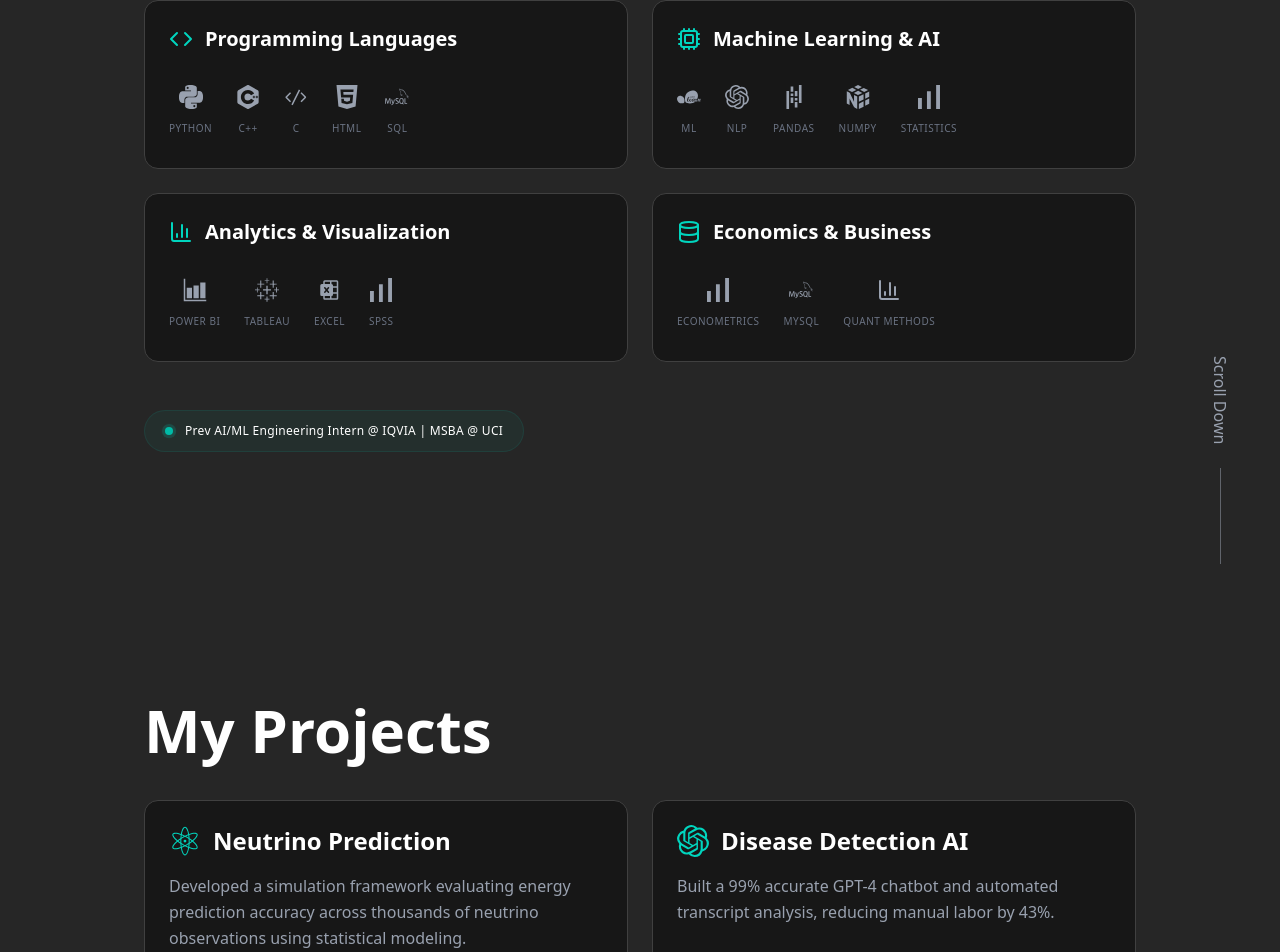
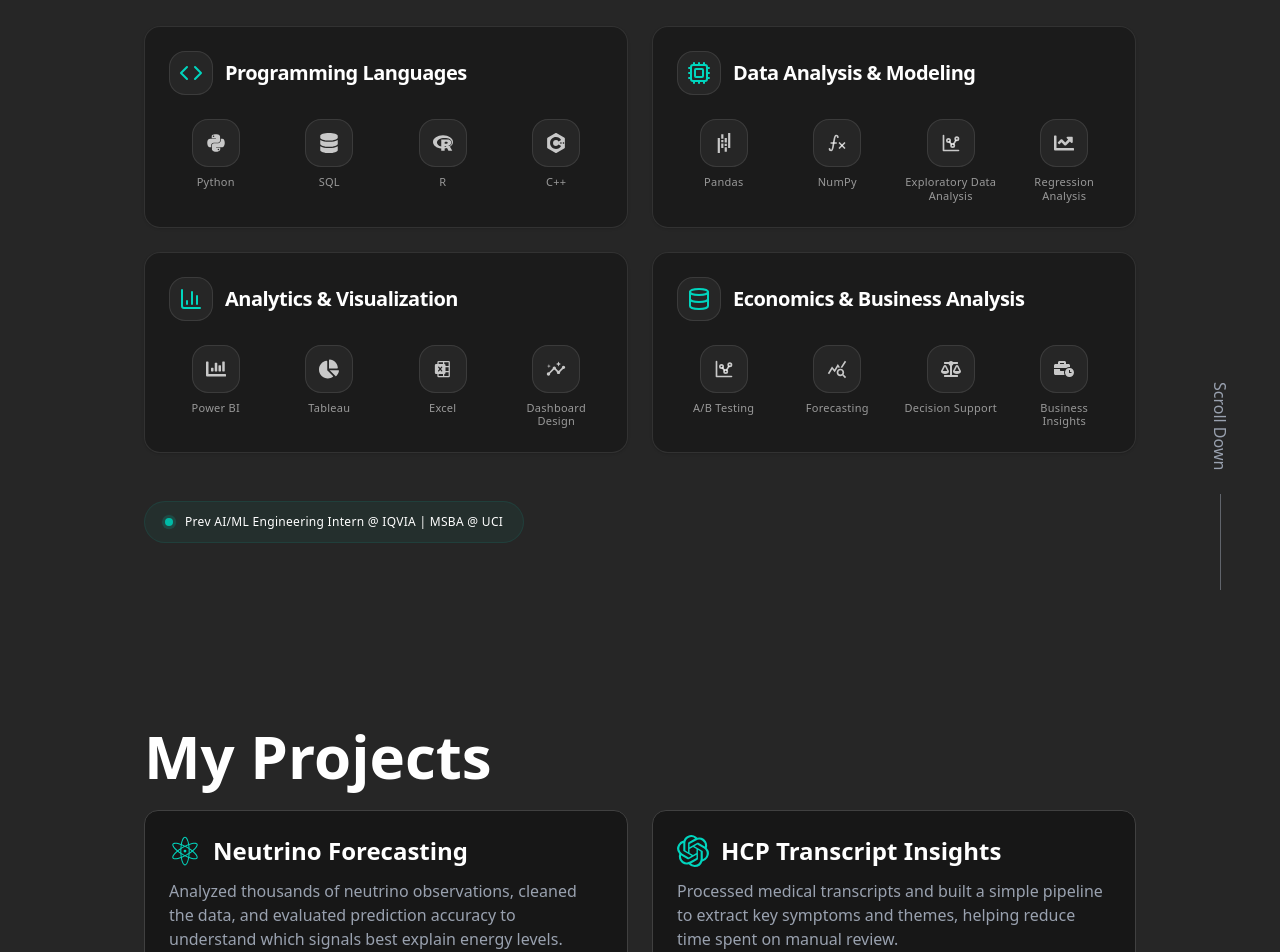
Before and after one commit to mvardham-jpg/personal-porfolio, a Next.js app: page / in a window 1280 px wide. Shown: the part 1796-2748 px from the top of the page. Built offline with nearby package versions, Linux system fonts and the light colour scheme; no server answers.

Commit message:
Update portfolio content and projects section

```diff
--- a/components/ui/contact.jsx
+++ b/components/ui/contact.jsx
@@ -54,7 +54,7 @@
 
             <div className="flex items-center gap-4 p-3 rounded-xl hover:bg-neutral-800 transition">
               <MapPin className="w-6 h-6 text-teal-400 flex-shrink-0" />
-              <span className="text-gray-300">Irvine, California</span>
+              <span className="text-gray-300">Los Angeles, CA</span>
             </div>
           </div>
 
--- a/components/ui/footer.jsx
+++ b/components/ui/footer.jsx
@@ -5,7 +5,7 @@
     <div className='w-full bg-neutral-700'>
         <div className='max-w-7xl mx-auto p-6 flex justify-center items-center'>
             <p className='text-gray-400 text-sm'>
-                &copy; 2025 Charan Vardham. All rights reserved.
+                &copy; 2026 Manasvi Vardham. All rights reserved.
             </p>
         </div>
     </div>
--- a/components/ui/projects.jsx
+++ b/components/ui/projects.jsx
@@ -1,132 +1,94 @@
-import React from 'react'
-import LeftScroll from './leftscroll'
-import { GiCycle, GiArtificialIntelligence, GiAtom } from "react-icons/gi";
-import { SiPytorch, SiPython, SiPandas, SiNumpy, SiFastapi, SiMongodb, SiNextdotjs, SiTailwindcss, SiScikitlearn, SiOpenai, SiSimpleanalytics } from "react-icons/si";
-import { MdOutlineAnalytics, MdFlightTakeoff, MdBarChart } from "react-icons/md";
-import { ExternalLink } from 'lucide-react';
+import React from "react"
+import LeftScroll from "./leftscroll"
+import { GiArtificialIntelligence, GiAtom } from "react-icons/gi"
+import {
+  SiPython,
+  SiPandas,
+  SiNumpy,
+  SiScikitlearn,
+  SiOpenai,
+  SiSimpleanalytics
+} from "react-icons/si"
+import { MdOutlineAnalytics, MdFlightTakeoff, MdBarChart } from "react-icons/md"
 
 const Projects = () => {
   return (
-    <div className='min-h-screen flex flex-col items-start max-w-7xl mx-auto p-6 lg:px-36 pt-24 relative overflow-hidden'>
+    <div className="min-h-screen flex flex-col items-start max-w-7xl mx-auto p-6 lg:px-36 pt-24 relative overflow-hidden">
+
       <div className="hidden lg:block">
-        <LeftScroll to='#contact'/>
+        <LeftScroll to="#contact" />
       </div>
 
-      <h1 className='text-4xl md:text-6xl font-bold text-left mb-4 text-white'>My Projects</h1>
-      <div className='grid grid-cols-1 md:grid-cols-2 gap-6 mt-6 w-full pb-20'>
+      <h1 className="text-4xl md:text-6xl font-bold text-left mb-6 text-white">
+        My Projects
+      </h1>
 
-        {/* Neutrino Energy Prediction Project */}
-        <div className='relative group bg-neutral-900 flex flex-col border border-neutral-700 rounded-xl hover:border-teal-400 transition-colors p-6 h-full'>
-          <div className='mb-4'>
-            <h2 className='text-2xl font-bold text-white flex items-center gap-3'>
-              <GiAtom className="w-8 h-8 text-teal-400 flex-shrink-0"/>
-              Neutrino Prediction
+      <div className="grid grid-cols-1 md:grid-cols-2 gap-6 w-full pb-20">
+
+        {/* Neutrino Prediction */}
+        <div className="group bg-neutral-900 flex flex-col border border-neutral-700 rounded-xl hover:border-teal-400 transition-colors p-6">
+          <h2 className="text-2xl font-bold text-white flex items-center gap-3 mb-3">
+            <GiAtom className="w-8 h-8 text-teal-400" />
+            Neutrino Forecasting
           </h2>
-          </div>
-          <div className='flex-grow'>
-            <p className='text-gray-400 mb-6 leading-relaxed'>
-              Developed a simulation framework evaluating energy prediction accuracy across thousands of neutrino observations using statistical modeling.
+          <p className="text-gray-400 mb-6">
+            Analyzed thousands of neutrino observations, cleaned the data, and evaluated prediction accuracy to understand which signals best explain energy levels.
           </p>
-          </div>
 
-          <div className='flex flex-wrap items-center gap-4 sm:gap-6 pt-4 border-t border-neutral-800'>
-            <div className='flex flex-col items-center gap-2'>
-              <SiPython className='text-2xl text-gray-500 group-hover:text-teal-400 transition-colors'/>
-              <span className='text-[10px] uppercase tracking-wider text-gray-500 font-medium group-hover:text-gray-300'>Python</span>
-            </div>
-            <div className='flex flex-col items-center gap-2'>
-              <SiPandas className='text-2xl text-gray-500 group-hover:text-teal-400 transition-colors'/>
-              <span className='text-[10px] uppercase tracking-wider text-gray-500 font-medium group-hover:text-gray-300'>Pandas</span>
-            </div>
-            <div className='flex flex-col items-center gap-2'>
-              <SiNumpy className='text-2xl text-gray-500 group-hover:text-teal-400 transition-colors'/>
-              <span className='text-[10px] uppercase tracking-wider text-gray-500 font-medium group-hover:text-gray-300'>Numpy</span>
-            </div>
+          <div className="flex gap-6 border-t border-neutral-800 pt-4">
+            <Icon label="Python"><SiPython /></Icon>
+            <Icon label="Pandas"><SiPandas /></Icon>
+            <Icon label="NumPy"><SiNumpy /></Icon>
           </div>
         </div>
 
-        {/* IQVIA Disease Detection Chatbot */}
-        <div className='relative group bg-neutral-900 flex flex-col border border-neutral-700 rounded-xl hover:border-teal-400 transition-colors p-6 h-full'>
-          <div className='mb-4'>
-            <h2 className='text-2xl font-bold text-white flex items-center gap-3'>
-              <SiOpenai className="w-8 h-8 text-teal-400 flex-shrink-0"/>
-              Disease Detection AI
+        {/* Disease Detection AI */}
+        <div className="group bg-neutral-900 flex flex-col border border-neutral-700 rounded-xl hover:border-teal-400 transition-colors p-6">
+          <h2 className="text-2xl font-bold text-white flex items-center gap-3 mb-3">
+            <SiOpenai className="w-8 h-8 text-teal-400" />
+            HCP Transcript Insights
           </h2>
-          </div>
-          <div className='flex-grow'>
-            <p className='text-gray-400 mb-6 leading-relaxed'>
-              Built a 99% accurate GPT-4 chatbot and automated transcript analysis, reducing manual labor by 43%.
+          <p className="text-gray-400 mb-6">
+            Processed medical transcripts and built a simple pipeline to extract key symptoms and themes, helping reduce time spent on manual review.
           </p>
-          </div>
 
-          <div className='flex flex-wrap items-center gap-4 sm:gap-6 pt-4 border-t border-neutral-800'>
-            <div className='flex flex-col items-center gap-2'>
-              <SiPython className='text-2xl text-gray-500 group-hover:text-teal-400 transition-colors'/>
-              <span className='text-[10px] uppercase tracking-wider text-gray-500 font-medium group-hover:text-gray-300'>Python</span>
-            </div>
-            <div className='flex flex-col items-center gap-2'>
-              <SiOpenai className='text-2xl text-gray-500 group-hover:text-teal-400 transition-colors'/>
-              <span className='text-[10px] uppercase tracking-wider text-gray-500 font-medium group-hover:text-gray-300'>GPT-4</span>
-            </div>
-             <div className='flex flex-col items-center gap-2'>
-              <GiArtificialIntelligence className='text-2xl text-gray-500 group-hover:text-teal-400 transition-colors'/>
-              <span className='text-[10px] uppercase tracking-wider text-gray-500 font-medium group-hover:text-gray-300'>NLP</span>
-            </div>
+          <div className="flex gap-6 border-t border-neutral-800 pt-4">
+            <Icon label="Python"><SiPython /></Icon>
+            <Icon label="GPT 4"><SiOpenai /></Icon>
+            <Icon label="NLP"><GiArtificialIntelligence /></Icon>
           </div>
         </div>
 
-        {/* Sun Country Airline Segmentation */}
-        <div className='relative group bg-neutral-900 flex flex-col border border-neutral-700 rounded-xl hover:border-teal-400 transition-colors p-6 h-full'>
-          <div className='mb-4'>
-            <h2 className='text-2xl font-bold text-white flex items-center gap-3'>
-              <MdFlightTakeoff className="w-8 h-8 text-teal-400 flex-shrink-0"/>
-              Airline Segmentation
+        {/* Airline Segmentation */}
+        <div className="group bg-neutral-900 flex flex-col border border-neutral-700 rounded-xl hover:border-teal-400 transition-colors p-6">
+          <h2 className="text-2xl font-bold text-white flex items-center gap-3 mb-3">
+            <MdFlightTakeoff className="w-8 h-8 text-teal-400" />
+            Customer Segmentation
           </h2>
-          </div>
-          <div className='flex-grow'>
-            <p className='text-gray-400 mb-6 leading-relaxed'>
-              Applied K-Means clustering on 90+ booking features to segment airline customers and generate targeted marketing strategies.
+          <p className="text-gray-400 mb-6">
+            Cleaned booking data and clustered customers into groups based on travel behavior, then summarized each segment to support targeting decisions.
           </p>
-          </div>
 
-          <div className='flex flex-wrap items-center gap-4 sm:gap-6 pt-4 border-t border-neutral-800'>
-            <div className='flex flex-col items-center gap-2'>
-              <SiPython className='text-2xl text-gray-500 group-hover:text-teal-400 transition-colors'/>
-              <span className='text-[10px] uppercase tracking-wider text-gray-500 font-medium group-hover:text-gray-300'>Python</span>
-            </div>
-            <div className='flex flex-col items-center gap-2'>
-              <SiScikitlearn className='text-2xl text-gray-500 group-hover:text-teal-400 transition-colors'/>
-              <span className='text-[10px] uppercase tracking-wider text-gray-500 font-medium group-hover:text-gray-300'>Scikit-Learn</span>
-            </div>
-             <div className='flex flex-col items-center gap-2'>
-              <MdOutlineAnalytics className='text-2xl text-gray-500 group-hover:text-teal-400 transition-colors'/>
-              <span className='text-[10px] uppercase tracking-wider text-gray-500 font-medium group-hover:text-gray-300'>Clustering</span>
-            </div>
+          <div className="flex gap-6 border-t border-neutral-800 pt-4">
+            <Icon label="Python"><SiPython /></Icon>
+            <Icon label="Scikit Learn"><SiScikitlearn /></Icon>
+            <Icon label="Clustering"><MdOutlineAnalytics /></Icon>
           </div>
         </div>
 
-        {/* NSSE Dashboard Project */}
-        <div className='relative group bg-neutral-900 flex flex-col border border-neutral-700 rounded-xl hover:border-teal-400 transition-colors p-6 h-full'>
-          <div className='mb-4'>
-            <h2 className='text-2xl font-bold text-white flex items-center gap-3'>
-              <SiSimpleanalytics className='w-8 h-8 text-teal-400 flex-shrink-0'/>
-              Institutional Dashboard
+        {/* Institutional Dashboard */}
+        <div className="group bg-neutral-900 flex flex-col border border-neutral-700 rounded-xl hover:border-teal-400 transition-colors p-6">
+          <h2 className="text-2xl font-bold text-white flex items-center gap-3 mb-3">
+            <SiSimpleanalytics className="w-8 h-8 text-teal-400" />
+            KPI Dashboard
           </h2>
-          </div>
-          <div className='flex-grow'>
-            <p className='text-gray-400 mb-6 leading-relaxed'>
-              Engineered a Power BI dashboard transforming survey data into actionable visualizations for university administrative decision-making.
+          <p className="text-gray-400 mb-6">
+            Built a Power BI dashboard to track key survey metrics, highlight trends over time, and help leadership quickly spot areas needing action.
           </p>
-          </div>
-           <div className='flex flex-wrap items-center gap-4 sm:gap-6 pt-4 border-t border-neutral-800'>
-            <div className='flex flex-col items-center gap-2'>
-              <SiSimpleanalytics className='text-2xl text-gray-500 group-hover:text-teal-400 transition-colors'/>
-              <span className='text-[10px] uppercase tracking-wider text-gray-500 font-medium group-hover:text-gray-300'>Analysis</span>
-            </div>
-            <div className='flex flex-col items-center gap-2'>
-              <MdBarChart className='text-2xl text-gray-500 group-hover:text-teal-400 transition-colors'/>
-              <span className='text-[10px] uppercase tracking-wider text-gray-500 font-medium group-hover:text-gray-300'>Visualization</span>
-            </div>
+
+          <div className="flex gap-6 border-t border-neutral-800 pt-4">
+            <Icon label="Analysis"><SiSimpleanalytics /></Icon>
+            <Icon label="Visualization"><MdBarChart /></Icon>
           </div>
         </div>
 
@@ -135,4 +97,11 @@
   )
 }
 
+const Icon = ({ children, label }) => (
+  <div className="flex flex-col items-center gap-2 text-gray-500 group-hover:text-teal-400 transition-colors">
+    <div className="text-2xl">{children}</div>
+    <span className="text-[10px] uppercase tracking-wider">{label}</span>
+  </div>
+)
+
 export default Projects
--- a/components/ui/skills.jsx
+++ b/components/ui/skills.jsx
@@ -1,10 +1,14 @@
 import React from 'react'
 import { Code, Cpu, BarChart3, Database } from 'lucide-react'
-import { SiPython, SiCplusplus, SiMysql, SiTableau, SiSimpleanalytics, SiHtml5, SiScikitlearn, SiPandas, SiNumpy, SiOpenai } from 'react-icons/si'
-import { PiMicrosoftExcelLogoFill } from "react-icons/pi";
-import { IoBarChartSharp } from "react-icons/io5";
-import { VscCode } from "react-icons/vsc";
+import { SiCplusplus, SiPandas } from 'react-icons/si'
+import { PiMicrosoftExcelLogoFill } from 'react-icons/pi'
+import { IoBarChartSharp } from 'react-icons/io5'
 import LeftScroll from './leftscroll'
+
+// Icon variety (for Business Analytics relevance)
+import { FaPython, FaDatabase, FaRProject, FaChartLine, FaChartBar, FaChartPie, FaBalanceScale, FaCalculator, FaBusinessTime } from 'react-icons/fa'
+import { MdInsights, MdQueryStats } from 'react-icons/md'
+import { TbMathFunction, TbChartDots } from 'react-icons/tb'
 
 const Skills = () => {
   const skillsData = [
@@ -12,67 +16,91 @@
       category: "Programming Languages",
       icon: <Code className="w-6 h-6 text-teal-400" />,
       items: [
-      { name: "Python", icon: <SiPython/> }, // [cite: 44]
-      { name: "C++", icon: <SiCplusplus /> }, // [cite: 44]
-      { name: "C", icon: <VscCode /> }, // [cite: 44]
-      { name: "HTML", icon: <SiHtml5 /> }, // [cite: 44]
-      { name: "SQL", icon: <SiMysql /> }, //
-    ]
+        { name: "Python", icon: <FaPython /> },
+        { name: "SQL", icon: <FaDatabase /> },
+        { name: "R", icon: <FaRProject /> },
+        { name: "C++", icon: <SiCplusplus /> },
+      ],
     },
     {
-    category: "Machine Learning & AI",
+      category: "Data Analysis & Modeling",
       icon: <Cpu className="w-6 h-6 text-teal-400" />,
       items: [
-      { name: "ML", icon: <SiScikitlearn /> }, //
-      { name: "NLP", icon: <SiOpenai /> }, //
         { name: "Pandas", icon: <SiPandas /> },
-      { name: "NumPy", icon: <SiNumpy /> },
-      { name: "Statistics", icon: <SiSimpleanalytics /> }, //
-    ]
+        { name: "NumPy", icon: <TbMathFunction /> },
+        { name: "Exploratory Data Analysis", icon: <TbChartDots /> },
+        { name: "Regression Analysis", icon: <FaChartLine /> },
+      ],
     },
     {
       category: "Analytics & Visualization",
       icon: <BarChart3 className="w-6 h-6 text-teal-400" />,
       items: [
-      { name: "Power BI", icon: <IoBarChartSharp /> }, //
-      { name: "Tableau", icon: <SiTableau /> }, //
-      { name: "Excel", icon: <PiMicrosoftExcelLogoFill /> }, //
-      { name: "SPSS", icon: <SiSimpleanalytics /> }, //
-    ]
+        { name: "Power BI", icon: <FaChartBar /> },
+        { name: "Tableau", icon: <FaChartPie /> },
+        { name: "Excel", icon: <PiMicrosoftExcelLogoFill /> },
+        { name: "Dashboard Design", icon: <MdInsights /> },
+      ],
     },
     {
-    category: "Economics & Business",
+      category: "Economics & Business Analysis",
       icon: <Database className="w-6 h-6 text-teal-400" />,
       items: [
-      { name: "Econometrics", icon: <SiSimpleanalytics /> }, //
-      { name: "MySQL", icon: <SiMysql /> }, //
-      { name: "Quant Methods", icon: <BarChart3 /> }, //
+        { name: "A/B Testing", icon: <TbChartDots /> },
+        { name: "Forecasting", icon: <MdQueryStats /> },
+        { name: "Decision Support", icon: <FaBalanceScale /> },
+        { name: "Business Insights", icon: <FaBusinessTime /> },
+      ],
+    },
   ]
-  }
-];
+
   return (
-    <div className='min-h-screen pt-24 flex flex-col items-start max-w-7xl mx-auto p-6 lg:px-36 relative overflow-hidden'>
+    <div className="min-h-screen pt-24 flex flex-col items-start max-w-7xl mx-auto p-6 lg:px-36 relative overflow-hidden">
       <div className="hidden lg:block">
-        <LeftScroll to='#projects'/>
+        <LeftScroll to="#projects" />
       </div>
 
-      <h1 className='text-4xl md:text-6xl font-bold text-left mb-10 text-white'>Skills</h1>
-      <div className='grid grid-cols-1 md:grid-cols-2 gap-6 w-full'>
+      <h1 className="text-4xl md:text-6xl font-bold text-left mb-10 text-white">
+        Skills
+      </h1>
+
+      <div className="grid grid-cols-1 md:grid-cols-2 gap-6 w-full">
         {skillsData.map((skillCategory, index) => (
-          <div key={index} className='p-6 bg-neutral-900 border border-neutral-700 rounded-xl hover:border-teal-400 transition-colors h-full'>
-            <div className='flex flex-col gap-6 mb-2'>
-              <div className='flex items-center gap-3'>
+          <div
+            key={index}
+            className="p-6 bg-neutral-900/70 backdrop-blur border border-white/10 rounded-2xl hover:border-teal-400/60 transition-all duration-200 h-full shadow-sm hover:shadow-[0_0_24px_rgba(45,212,191,0.10)]"
+          >
+            <div className="flex flex-col gap-6">
+              <div className="flex items-center gap-3">
+                <div className="flex items-center justify-center w-11 h-11 rounded-2xl bg-white/5 border border-white/10 text-teal-300">
                   {skillCategory.icon}
-                <h3 className='text-white text-xl font-bold'>{skillCategory.category}</h3>
+                </div>
+                <h3 className="text-white text-xl font-semibold tracking-tight">
+                  {skillCategory.category}
+                </h3>
               </div>
 
-              <div className="flex flex-wrap gap-6 mt-2">
+              <div className="grid grid-cols-2 sm:grid-cols-4 gap-5">
                 {skillCategory.items.map((item, idx) => (
-                            <div key={idx} className="group flex flex-col items-center gap-3">
-                                <div className="text-2xl text-gray-400 group-hover:text-teal-400 transition-colors transform group-hover:scale-110 duration-200">
+                  <div key={idx} className="group flex flex-col items-center gap-2">
+                    <div
+                      className="
+                        flex items-center justify-center
+                        w-12 h-12 rounded-2xl
+                        bg-white/5 border border-white/10
+                        transition-all duration-200
+                        group-hover:bg-white/10
+                        group-hover:border-teal-400/50
+                        group-hover:shadow-[0_0_18px_rgba(45,212,191,0.18)]
+                        group-hover:-translate-y-1
+                      "
+                    >
+                      <div className="text-[20px] text-white/75 group-hover:text-teal-300 transition-colors duration-200">
                         {item.icon}
                       </div>
-                                <span className="text-[10px] uppercase tracking-wider text-gray-500 font-medium group-hover:text-gray-300">
+                    </div>
+
+                    <span className="text-[11px] tracking-wide text-white/55 group-hover:text-white/80 transition-colors duration-200 text-center leading-tight">
                       {item.name}
                     </span>
                   </div>
@@ -89,10 +117,13 @@
           <span className="relative inline-flex rounded-full h-2 w-2 bg-teal-500"></span>
         </span>
         <p className="text-xs font-medium text-teal-200 tracking-wide">
-          <span className="text-white">Prev AI/ML Engineering Intern @ IQVIA | MSBA @ UCI</span>
+          <span className="text-white">
+            Prev AI/ML Engineering Intern @ IQVIA | MSBA @ UCI
+          </span>
         </p>
       </div>
     </div>
-  );
+  )
 }
+
 export default Skills
```
Also changed, not shown: components/ui/home.jsx (+19 -18 lines). Lines whose indentation alone changed are shown as unchanged.
